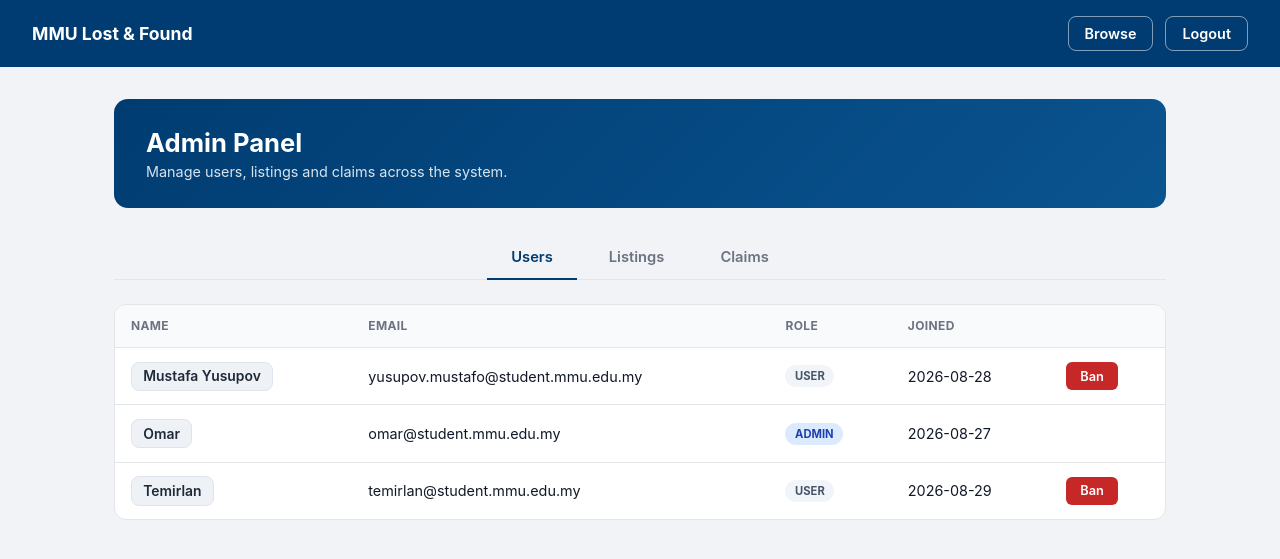
After one commit to Kisaragisayu/2620MiniIT-G13-lost-and-found-webapp, a Flask app: template templates/admin.html in a window 1280 px wide. The commit adds this page. Shown: the top 559 px of the page. Run offline with Flask 3, Linux system fonts and the light colour scheme; the template is opened without the code that fills it, so the values that code supplies are empty.

Commit message:
Add admin panel, fix static paths and form actions

```diff
--- /dev/null
+++ b/templates/admin.html
@@ -0,0 +1,320 @@
+<!DOCTYPE html>
+<html lang="en">
+<head>
+    <meta charset="UTF-8">
+    <title>Admin Panel — MMU Lost & Found</title>
+    <style>
+        :root {
+            --color-accent: #003c71;
+            --color-accent-hover: #002850;
+            --color-border: #e2e5ea;
+            --color-muted: #6b7280;
+            --color-page-bg: #f1f3f6;
+            --color-card-bg: #ffffff;
+            --color-danger: #c62828;
+            --color-danger-hover: #a01f1f;
+        }
+        * { box-sizing: border-box; }
+        body {
+            font-family: -apple-system, "Segoe UI", Roboto, sans-serif;
+            margin: 0;
+            background: var(--color-page-bg);
+            color: #111827;
+        }
+        .navbar {
+            background: var(--color-accent);
+            padding: 1rem 2rem;
+            display: flex;
+            justify-content: space-between;
+            align-items: center;
+        }
+        .navbar-brand {
+            color: white;
+            font-weight: 700;
+            font-size: 1.1rem;
+            text-decoration: none;
+        }
+        .navbar-links { display: flex; gap: 0.75rem; }
+        .btn-outline {
+            color: white;
+            border: 1px solid rgba(255,255,255,0.5);
+            border-radius: 8px;
+            padding: 0.5rem 1rem;
+            text-decoration: none;
+            font-size: 0.9rem;
+            font-weight: 600;
+        }
+        .btn-outline:hover { background: rgba(255,255,255,0.12); }
+
+        .container {
+            max-width: 1100px;
+            margin: 0 auto;
+            padding: 2rem 1.5rem;
+        }
+
+        /* --- Page header block --- */
+        .page-header {
+            background: linear-gradient(135deg, #003c71 0%, #0a5490 100%);
+            border-radius: 14px;
+            padding: 1.75rem 2rem;
+            margin-bottom: 1.75rem;
+            color: white;
+        }
+        .page-title {
+            font-size: 1.6rem;
+            font-weight: 700;
+            margin-bottom: 0.3rem;
+        }
+        .page-subtitle {
+            font-size: 0.9rem;
+            opacity: 0.85;
+        }
+
+        /* --- Tabs (centered) --- */
+        .tab-bar {
+            display: flex;
+            justify-content: center;
+            gap: 0.5rem;
+            border-bottom: 1px solid var(--color-border);
+            margin-bottom: 1.5rem;
+        }
+        .tab-btn {
+            background: none;
+            border: none;
+            border-bottom: 2px solid transparent;
+            padding: 0.75rem 1.5rem;
+            font-size: 0.92rem;
+            font-weight: 600;
+            color: var(--color-muted);
+            cursor: pointer;
+            font-family: inherit;
+            margin-bottom: -1px;
+        }
+        .tab-btn:hover { color: var(--color-accent); }
+        .tab-btn.active {
+            color: var(--color-accent);
+            border-bottom-color: var(--color-accent);
+        }
+        .tab-panel { display: none; }
+        .tab-panel.active { display: block; }
+
+        /* --- Table --- */
+        .data-table {
+            width: 100%;
+            background: var(--color-card-bg);
+            border: 1px solid var(--color-border);
+            border-radius: 12px;
+            border-collapse: separate;
+            border-spacing: 0;
+            overflow: hidden;
+            font-size: 0.9rem;
+        }
+        .data-table th {
+            text-align: left;
+            font-size: 0.75rem;
+            text-transform: uppercase;
+            letter-spacing: 0.03em;
+            color: var(--color-muted);
+            padding: 0.85rem 1rem;
+            background: #f8fafc;
+            border-bottom: 1px solid var(--color-border);
+        }
+        .data-table td {
+            padding: 0.85rem 1rem;
+            border-bottom: 1px solid var(--color-border);
+            vertical-align: middle;
+        }
+        .data-table tr:last-child td { border-bottom: none; }
+
+        /* --- Name chip --- */
+        .name-chip {
+            display: inline-block;
+            background: #eef2f7;
+            border: 1px solid #dde4ec;
+            border-radius: 8px;
+            padding: 0.35rem 0.7rem;
+            font-weight: 600;
+            font-size: 0.87rem;
+            color: #1f2937;
+        }
+
+        .badge {
+            display: inline-block;
+            font-size: 0.7rem;
+            font-weight: 700;
+            text-transform: uppercase;
+            padding: 0.25rem 0.6rem;
+            border-radius: 999px;
+        }
+        .badge-lost { background: #fee2e2; color: #991b1b; }
+        .badge-found { background: #dcfce7; color: #166534; }
+        .badge-admin { background: #dbeafe; color: #1e40af; }
+        .badge-user { background: #f1f5f9; color: #475569; }
+        .badge-pending { background: #f97316; color: #ffffff; }
+        .badge-approved { background: #dcfce7; color: #166534; }
+        .badge-rejected { background: #fee2e2; color: #991b1b; }
+        .badge-closed { background: #f1f5f9; color: #475569; }
+
+        /* --- Danger action button --- */
+        .action-btn {
+            border: none;
+            background: var(--color-danger);
+            color: #ffffff;
+            border-radius: 6px;
+            padding: 0.4rem 0.9rem;
+            font-size: 0.8rem;
+            font-weight: 600;
+            cursor: pointer;
+            font-family: inherit;
+            transition: background 0.15s;
+        }
+        .action-btn:hover { background: var(--color-danger-hover); }
+
+        .empty-note {
+            color: var(--color-muted);
+            font-size: 0.9rem;
+            padding: 1.5rem;
+            text-align: center;
+        }
+    </style>
+</head>
+<body>
+
+    <nav class="navbar">
+        <a href="{{ url_for('index') }}" class="navbar-brand">MMU Lost &amp; Found</a>
+        <div class="navbar-links">
+            <a href="{{ url_for('index') }}" class="btn-outline">Browse</a>
+            <a href="{{ url_for('logout') }}" class="btn-outline">Logout</a>
+        </div>
+    </nav>
+
+    <div class="container">
+        <div class="page-header">
+            <div class="page-title">Admin Panel</div>
+            <div class="page-subtitle">Manage users, listings and claims across the system.</div>
+        </div>
+
+        <div class="tab-bar">
+            <button class="tab-btn active" onclick="showTab('users')">Users</button>
+            <button class="tab-btn" onclick="showTab('items')">Listings</button>
+            <button class="tab-btn" onclick="showTab('claims')">Claims</button>
+        </div>
+
+        <!-- USERS -->
+        <div class="tab-panel active" id="tab-users">
+            <table class="data-table">
+                <tr>
+                    <th>Name</th>
+                    <th>Email</th>
+                    <th>Role</th>
+                    <th>Joined</th>
+                    <th></th>
+                </tr>
+                <tr>
+                    <td><span class="name-chip">Mustafa Yusupov</span></td>
+                    <td>yusupov.mustafo@student.mmu.edu.my</td>
+                    <td><span class="badge badge-user">User</span></td>
+                    <td>2026-08-28</td>
+                    <td><button class="action-btn">Ban</button></td>
+                </tr>
+                <tr>
+                    <td><span class="name-chip">Omar</span></td>
+                    <td>omar@student.mmu.edu.my</td>
+                    <td><span class="badge badge-admin">Admin</span></td>
+                    <td>2026-08-27</td>
+                    <td></td>
+                </tr>
+                <tr>
+                    <td><span class="name-chip">Temirlan</span></td>
+                    <td>temirlan@student.mmu.edu.my</td>
+                    <td><span class="badge badge-user">User</span></td>
+                    <td>2026-08-29</td>
+                    <td><button class="action-btn">Ban</button></td>
+                </tr>
+            </table>
+        </div>
+
+        <!-- ITEMS -->
+        <div class="tab-panel" id="tab-items">
+            <table class="data-table">
+                <tr>
+                    <th>Title</th>
+                    <th>Type</th>
+                    <th>Category</th>
+                    <th>Location</th>
+                    <th>Posted by</th>
+                    <th></th>
+                </tr>
+                <tr>
+                    <td>Blue Water Bottle</td>
+                    <td><span class="badge badge-found">Found</span></td>
+                    <td>Water Bottle</td>
+                    <td>FCI</td>
+                    <td><span class="name-chip">Mustafa Yusupov</span></td>
+                    <td><button class="action-btn">Remove</button></td>
+                </tr>
+                <tr>
+                    <td>Black Umbrella</td>
+                    <td><span class="badge badge-lost">Lost</span></td>
+                    <td>Umbrella</td>
+                    <td>Library</td>
+                    <td><span class="name-chip">Temirlan</span></td>
+                    <td><button class="action-btn">Remove</button></td>
+                </tr>
+                <tr>
+                    <td>Student ID Card</td>
+                    <td><span class="badge badge-found">Found</span></td>
+                    <td>Student ID / Matric Card</td>
+                    <td>Arked</td>
+                    <td><span class="name-chip">Omar</span></td>
+                    <td><button class="action-btn">Remove</button></td>
+                </tr>
+            </table>
+        </div>
+
+        <!-- CLAIMS -->
+        <div class="tab-panel" id="tab-claims">
+            <table class="data-table">
+                <tr>
+                    <th>Item</th>
+                    <th>Claimant</th>
+                    <th>Status</th>
+                    <th>Submitted</th>
+                </tr>
+                <tr>
+                    <td>Blue Water Bottle</td>
+                    <td><span class="name-chip">Temirlan</span></td>
+                    <td><span class="badge badge-pending">Pending</span></td>
+                    <td>2026-08-30</td>
+                </tr>
+                <tr>
+                    <td>Student ID Card</td>
+                    <td><span class="name-chip">Mustafa Yusupov</span></td>
+                    <td><span class="badge badge-approved">Approved</span></td>
+                    <td>2026-08-29</td>
+                </tr>
+                <tr>
+                    <td>Student ID Card</td>
+                    <td><span class="name-chip">Omar</span></td>
+                    <td><span class="badge badge-closed">Closed</span></td>
+                    <td>2026-08-29</td>
+                </tr>
+            </table>
+        </div>
+    </div>
+
+    <script>
+        function showTab(name) {
+            document.querySelectorAll('.tab-panel').forEach(function (panel) {
+                panel.classList.remove('active');
+            });
+            document.querySelectorAll('.tab-btn').forEach(function (btn) {
+                btn.classList.remove('active');
+            });
+            document.getElementById('tab-' + name).classList.add('active');
+            event.target.classList.add('active');
+        }
+    </script>
+
+</body>
+</html>
--- a/templates/login.html
+++ b/templates/login.html
@@ -15,7 +15,7 @@
         body {
             font-family: -apple-system, "Segoe UI", Roboto, sans-serif;
             margin: 0;
-            background-image: url("images/campus.jpg");
+            background-image: url("{{ url_for('static', filename='images/campus.jpg') }}");
             background-size: cover;
             background-position: center;
             background-repeat: no-repeat;
@@ -132,7 +132,7 @@
                 {% endfor %}
             {% endwith %}
 
-            <form action="#" method="POST">
+            <form action="{{ url_for('login') }}" method="POST">
                 <div class="field-group">
                     <div class="label-row">
                         <span class="auth-label">Email</span>
@@ -152,7 +152,7 @@
             </form>
 
             <div class="auth-footer">
-                Don't have an account? <a href="register.html">Register</a>
+                Don't have an account? <a href="{{ url_for('register') }}">Register</a>
             </div>
         </div>
     </div>
--- a/templates/register.html
+++ b/templates/register.html
@@ -15,7 +15,7 @@
         body {
             font-family: -apple-system, "Segoe UI", Roboto, sans-serif;
             margin: 0;
-            background-image: url("images/campus.jpg");
+            background-image: url("{{ url_for('static', filename='images/campus.jpg') }}");
             background-size: cover;
             background-position: center;
             background-repeat: no-repeat;
@@ -121,7 +121,7 @@
                 {% endfor %}
             {% endwith %}
 
-            <form action="#" method="POST">
+            <form action="{{ url_for('register') }}" method="POST">
                 <div class="field-group">
                     <label class="auth-label">Full Name</label>
                     <input type="text" name="name" class="auth-input" placeholder="Your full name">
@@ -141,7 +141,7 @@
             </form>
 
             <div class="auth-footer">
-                Already have an account? <a href="login.html">Login</a>
+                Already have an account? <a href="{{ url_for('login') }}">Login</a>
             </div>
         </div>
     </div>
```
